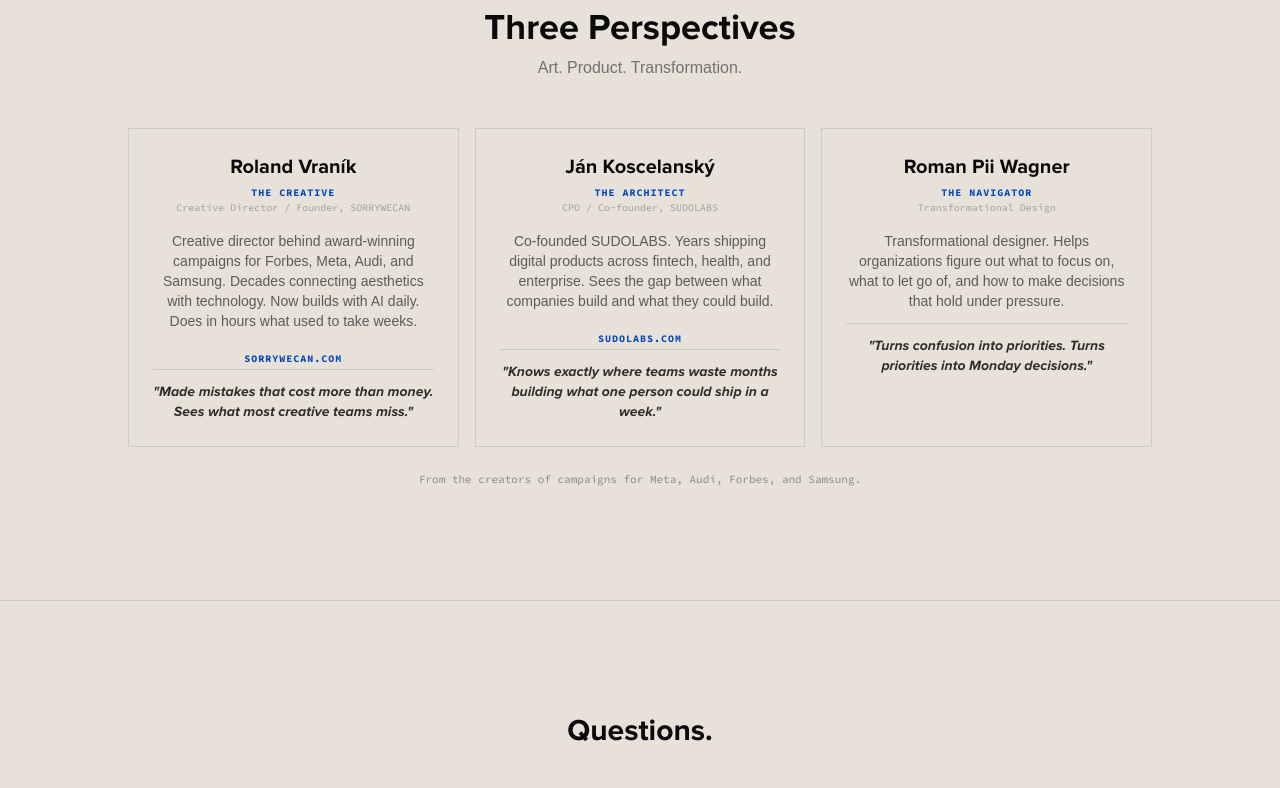
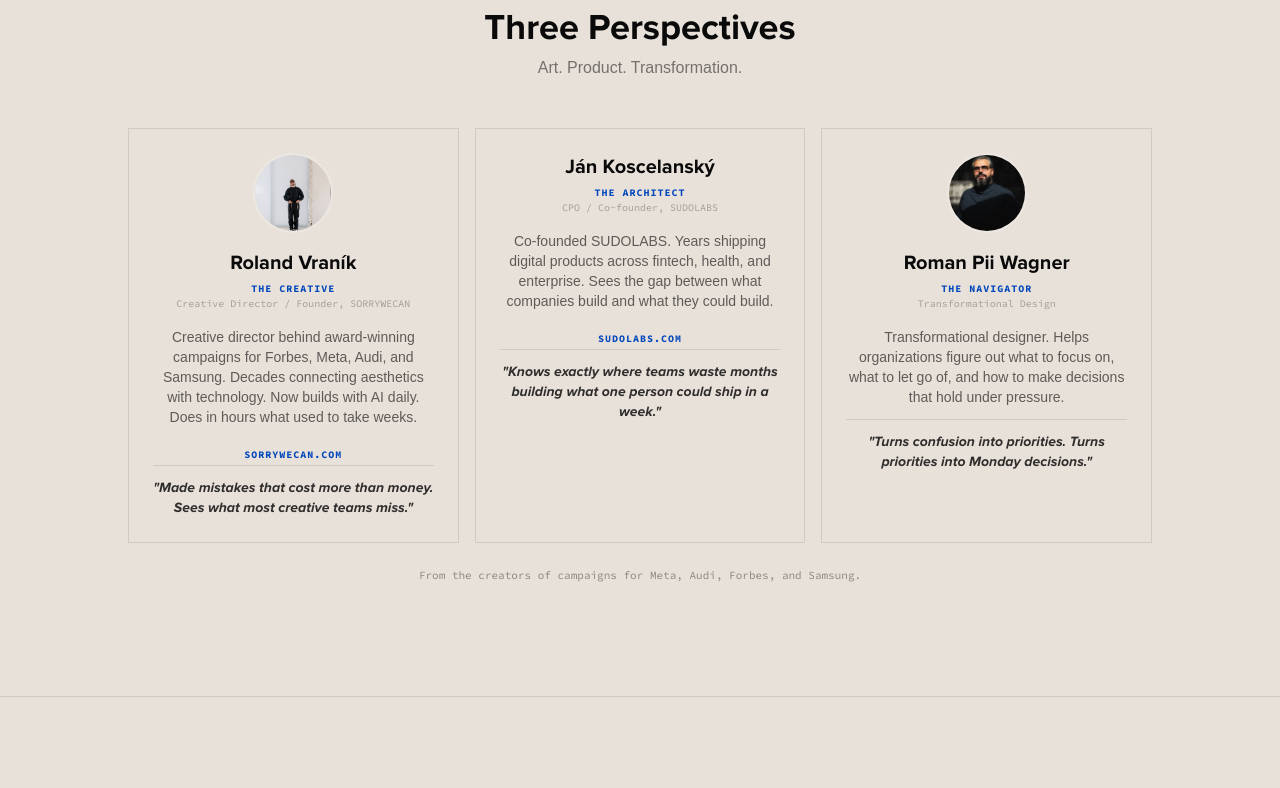
Before and after one commit to princeofwellness/researchlab, a Next.js app: page /public in a window 1280 px wide. Shown: the part 2980-3768 px from the top of the page. Built offline with nearby package versions, Linux system fonts and the light colour scheme; a web font is replaced by a local one.

Commit message:
founders: add Roland + Roman portraits to public and corporate landing pages

```diff
--- a/src/app/corporate/page.tsx
+++ b/src/app/corporate/page.tsx
@@ -76,7 +76,8 @@
                          company: "Creative Director / Founder, SORRYWECAN",
                          tagline: "Made mistakes that cost more than money. Sees what most creative teams miss.",
                          bio: "Creative director behind award-winning campaigns for Forbes, Meta, Audi, and Samsung. Decades connecting aesthetics with technology. Now builds with AI daily. Does in hours what used to take weeks.",
-                        url: "https://sorrywecan.com/"
+                         url: "https://sorrywecan.com/",
+                         image: "/founders/roland.jpg"
                      },
                     {
                          name: "Ján Koscelanský",
@@ -84,7 +85,8 @@
                          company: "CPO / Co-founder, SUDOLABS",
                          tagline: "Knows exactly where teams waste months building what one person could ship in a week.",
                          bio: "Co-founded SUDOLABS. Years shipping digital products across fintech, health, and enterprise. Sees the gap between what companies build and what they could build.",
-                        url: "https://sudolabs.com/"
+                         url: "https://sudolabs.com/",
+                         image: ""
                      },
                     {
                          name: "Roman Pii Wagner",
@@ -92,7 +94,8 @@
                          company: "Transformational Design",
                          tagline: "Turns confusion into priorities. Turns priorities into Monday decisions.",
                          bio: "Transformational designer. Helps organizations figure out what to focus on, what to let go of, and how to make decisions that hold under pressure.",
-                        url: ""
+                         url: "",
+                         image: "/founders/roman.jpg"
                      }
                 ]
             },
@@ -193,7 +196,8 @@
                          company: "Creative Director / Zakladateľ, SORRYWECAN",
                          tagline: "Urobil chyby, ktoré stáli viac než peniaze. Vidí, čo väčšine kreatívnych tímov uniká.",
                          bio: "Kreatívny riaditeľ za oceňovanými kampaňami pre Forbes, Meta, Audi a Samsung. Dekády na priesečníku estetiky a technológie. Dnes buduje s AI denne. Robí za hodiny, čo kedysi trvalo týždne.",
-                        url: "https://sorrywecan.com/"
+                         url: "https://sorrywecan.com/",
+                         image: "/founders/roland.jpg"
                      },
                     {
                          name: "Ján Koscelanský",
@@ -201,7 +205,8 @@
                          company: "CPO / Spoluzakladateľ, SUDOLABS",
                          tagline: "Presne vie, kde tímy strácajú mesiace nad niečím, čo jeden človek dodá za týždeň.",
                          bio: "Spoluzakladateľ SUDOLABS. Roky dodávania digitálnych produktov naprieč fintechom, zdravotníctvom a enterprise. Vidí priepasť medzi tým, čo firmy stavajú a čo by stavať mohli.",
-                        url: "https://sudolabs.com/"
+                         url: "https://sudolabs.com/",
+                         image: ""
                      },
                     {
                          name: "Roman Pii Wagner",
@@ -209,7 +214,8 @@
                          company: "Transformational Design",
                          tagline: "Mení zmätok na priority. Mení priority na pondelkové rozhodnutia.",
                          bio: "Transformačný dizajnér. Pomáha organizáciám zistiť, na čo sa sústrediť, čo pustiť a ako robiť rozhodnutia, ktoré vydržia pod tlakom.",
-                        url: ""
+                         url: "",
+                         image: "/founders/roman.jpg"
                      }
                 ]
             },
@@ -461,6 +467,11 @@
                     <div className="grid grid-cols-1 md:grid-cols-3 gap-4">
                         {t.founders.cards.map((card: any, i: number) => (
                             <div key={i} className="p-6 border border-black/10 text-center">
+                                 {card.image && (
+                                    <div className="w-20 h-20 rounded-full overflow-hidden mb-4 mx-auto border-2 border-black/10">
+                                        <img src={card.image} alt={card.name} className="w-full h-full object-cover" />
+                                    </div>
+                                )}
                                  <h4 className="text-xl font-bold">{card.name}</h4>
                                  <p className="text-[10px] font-bold uppercase tracking-widest text-[#0047BB] mt-1 font-code-brand">{card.role}</p>
                                  <p className="text-[10px] text-black/30 mb-4 font-code-brand">{card.company}</p>
--- a/src/app/public/page.tsx
+++ b/src/app/public/page.tsx
@@ -99,7 +99,8 @@
                         company: "Creative Director / Founder, SORRYWECAN",
                         tagline: "Made mistakes that cost more than money. Sees what most creative teams miss.",
                         bio: "Creative director behind award-winning campaigns for Forbes, Meta, Audi, and Samsung. Decades connecting aesthetics with technology. Now builds with AI daily. Does in hours what used to take weeks.",
-                        url: "https://sorrywecan.com/"
+                        url: "https://sorrywecan.com/",
+                        image: "/founders/roland.jpg"
                     },
                     {
                         name: "Ján Koscelanský",
@@ -107,7 +108,8 @@
                         company: "CPO / Co-founder, SUDOLABS",
                         tagline: "Knows exactly where teams waste months building what one person could ship in a week.",
                         bio: "Co-founded SUDOLABS. Years shipping digital products across fintech, health, and enterprise. Sees the gap between what companies build and what they could build.",
-                        url: "https://sudolabs.com/"
+                        url: "https://sudolabs.com/",
+                        image: ""
                     },
                     {
                         name: "Roman Pii Wagner",
@@ -115,7 +117,8 @@
                         company: "Transformational Design",
                         tagline: "Turns confusion into priorities. Turns priorities into Monday decisions.",
                         bio: "Transformational designer. Helps organizations figure out what to focus on, what to let go of, and how to make decisions that hold under pressure.",
-                        url: ""
+                        url: "",
+                        image: "/founders/roman.jpg"
                     }
                 ]
             },
@@ -236,7 +239,8 @@
                           company: "Creative Director / Zakladateľ, SORRYWECAN",
                           tagline: "Urobil chyby, ktoré stáli viac než peniaze. Vidí, čo väčšine kreatívnych tímov uniká.",
                           bio: "Kreatívny riaditeľ za oceňovanými kampaňami pre Forbes, Meta, Audi a Samsung. Dekády na priesečníku estetiky a technológie. Dnes buduje s AI denne. Robí za hodiny, čo kedysi trvalo týždne.",
-                         url: "https://sorrywecan.com/"
+                          url: "https://sorrywecan.com/",
+                          image: "/founders/roland.jpg"
                       },
                       {
                           name: "Ján Koscelanský",
@@ -244,7 +248,8 @@
                           company: "CPO / Spoluzakladateľ, SUDOLABS",
                           tagline: "Presne vie, kde tímy strácajú mesiace nad niečím, čo jeden človek dodá za týždeň.",
                           bio: "Spoluzakladateľ SUDOLABS. Roky dodávania digitálnych produktov naprieč fintechom, zdravotníctvom a enterprise. Vidí priepasť medzi tým, čo firmy stavajú a čo by stavať mohli.",
-                         url: "https://sudolabs.com/"
+                          url: "https://sudolabs.com/",
+                          image: ""
                       },
                       {
                           name: "Roman Pii Wagner",
@@ -252,7 +257,8 @@
                           company: "Transformational Design",
                           tagline: "Mení zmätok na priority. Mení priority na pondelkové rozhodnutia.",
                           bio: "Transformačný dizajnér. Pomáha organizáciám zistiť, na čo sa sústrediť, čo pustiť a ako robiť rozhodnutia, ktoré vydržia pod tlakom.",
-                         url: ""
+                          url: "",
+                          image: "/founders/roman.jpg"
                       }
                   ]
               },
@@ -494,6 +500,11 @@
                     <div className="grid grid-cols-1 md:grid-cols-3 gap-4">
                          {t.founders.cards.map((card: any, i: number) => (
                              <div key={i} className="p-6 border border-black/10 text-center">
+                                 {card.image && (
+                                     <div className="w-20 h-20 rounded-full overflow-hidden mb-4 mx-auto border-2 border-white/20">
+                                         <img src={card.image} alt={card.name} className="w-full h-full object-cover" />
+                                     </div>
+                                 )}
                                  <h4 className="text-xl font-bold">{card.name}</h4>
                                 <p className="text-[10px] font-bold uppercase tracking-widest text-[#0047BB] mt-1 font-code-brand">{card.role}</p>
                                 <p className="text-[10px] text-black/30 mb-4 font-code-brand">{card.company}</p>
```
Also changed, not shown: public/founders/roland.jpg (added), public/founders/roman.jpg (added). Lines whose indentation alone changed are shown as unchanged.
